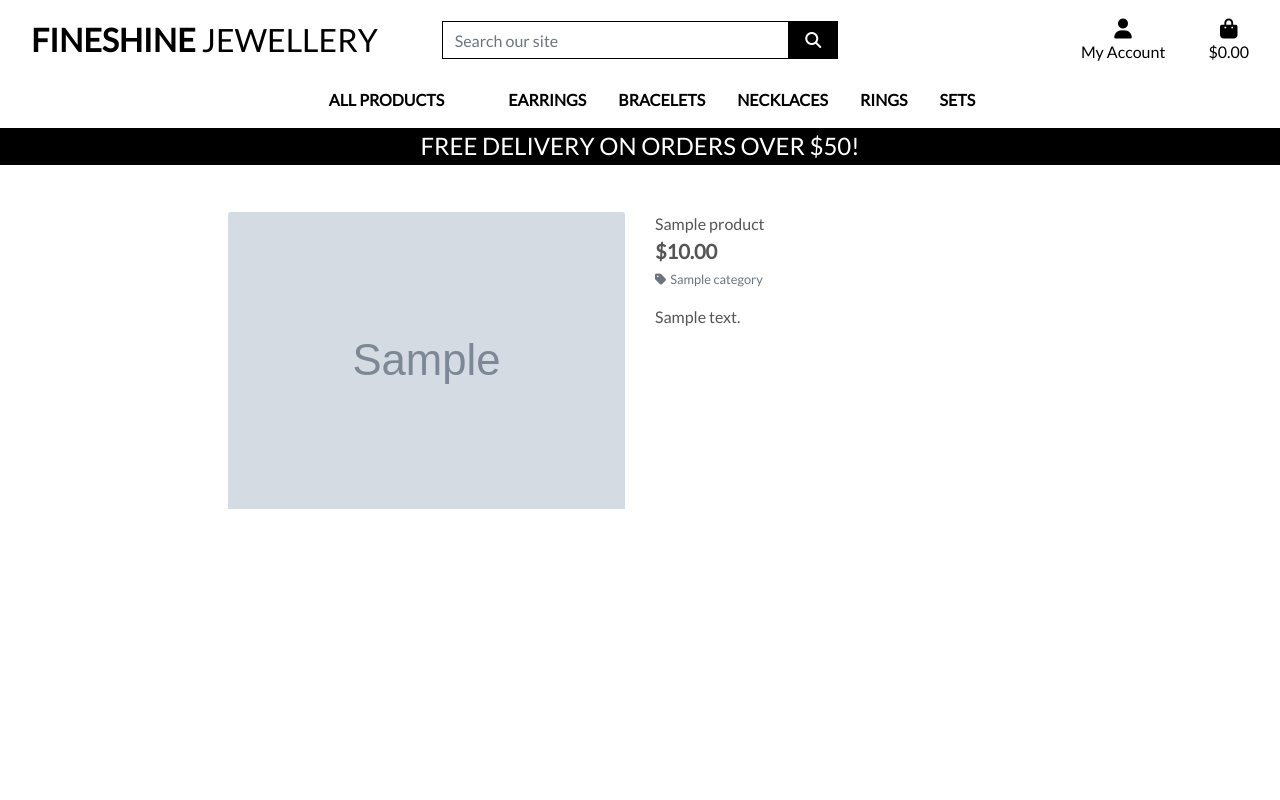
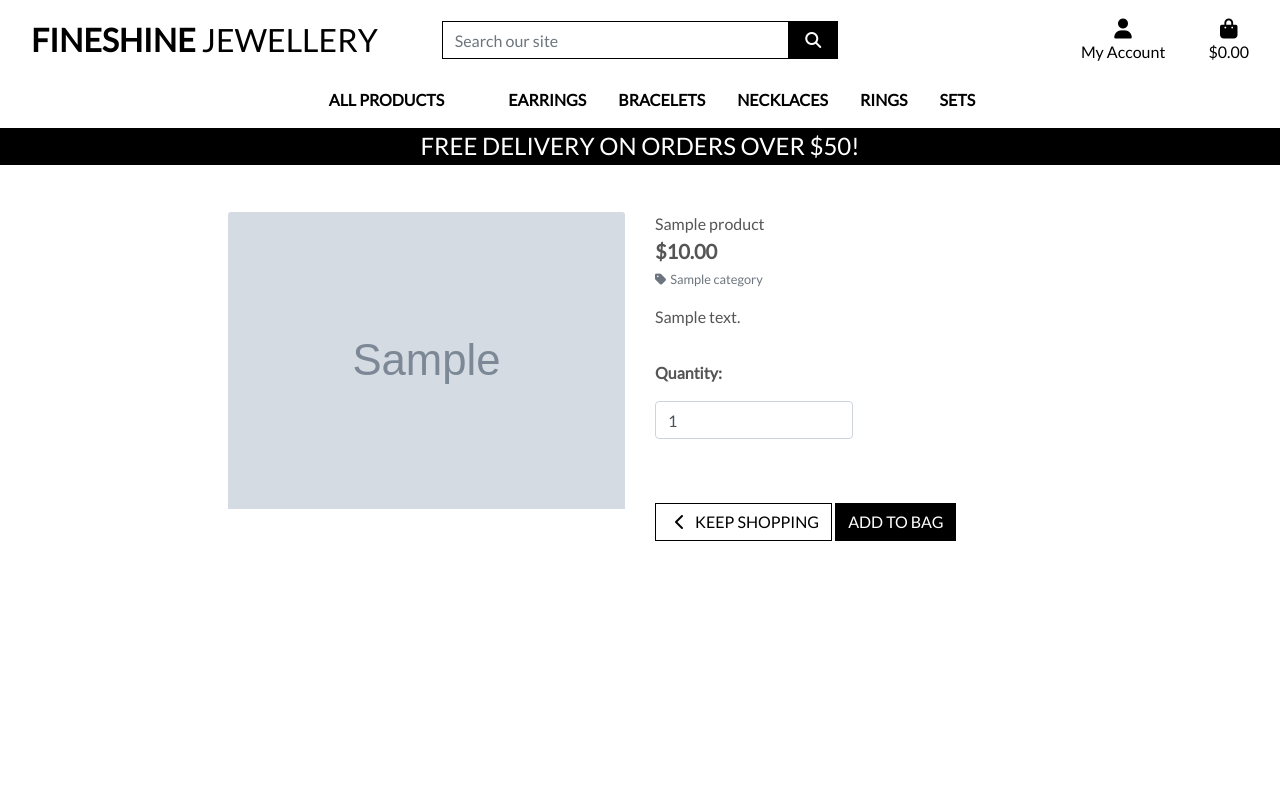
Before and after one commit to BrunaRihl/FineShine-Jewellery, a Django app: page /products/1 in a window 1280 px wide. Run offline with Django 3.2, Linux system fonts and the light colour scheme; tables that the repository leaves empty hold one stand-in row (values such as "Sample post"); grey boxes marked "Sample" are stand-in pictures; some libraries are stand-ins or nearby versions.

Commit message:
feat: Implement 'add to bag' funcionality

```diff
--- a/bag/urls.py
+++ b/bag/urls.py
@@ -2,5 +2,6 @@ from django.urls import path
 from . import views
 
 urlpatterns = [
-    path('', views.view_bag, name='view_bag')
+    path('', views.view_bag, name='view_bag'),
+    path('add/<item_id>/', views.add_to_bag, name='add_to_bag'),
 ]
--- a/products/templates/products/product_detail.html
+++ b/products/templates/products/product_detail.html
@@ -38,6 +38,30 @@
                     </p>
                     {% endif %}
                     <p class="mt-3">{{ product.description }}</p>
+                    <form class="form" action="{% url 'add_to_bag' product.id %}" method="POST">
+                        {% csrf_token %}
+                        <div class="form-row">
+                            <div class="col-12">
+                                <p class="mt-3"><strong>Quantity:</strong></p>
+                                <div class="form-group w-50">
+                                    <div class="input-group">
+                                        <input class="form-control qty_input" type="number" name="quantity" value="1" min="1" max="99" data-item_id="{{ product.id }}" id="id_qty_{{ product.id }}">
+                                    </div>
+                                </div>
+                            </div>
+
+                            <div class="col-12">
+                                <a href="{% url 'products' %}" class="btn btn-outline-black rounded-0 mt-5">
+                                    <span class="icon">
+                                        <i class="fas fa-chevron-left"></i>
+                                    </span>
+                                    <span class="text-uppercase">Keep Shopping</span>
+                                </a>
+                                <input type="submit" class="btn btn-black rounded-0 text-uppercase mt-5" value="Add to Bag">
+                            </div>
+                            <input type="hidden" name="redirect_url" value="{{ request.path }}">
+                        </div>
+                    </form>
                 </div>
             </div>
         </div>
--- a/requirements.txt
+++ b/requirements.txt
@@ -6,6 +6,7 @@ Django==3.2.25
 django-allauth==0.41.0
 idna==3.7
 oauthlib==3.2.2
+Pillow==9.5.0
 python3-openid==3.2.0
 pytz==2024.1
 requests==2.31.0
--- a/static/css/base.css
+++ b/static/css/base.css
@@ -36,6 +36,19 @@ body {
 .btn-black {
     background: black;
     color: white;
+}
+
+.btn-outline-black {
+    background: white;
+    color: black !important; /* use important to override link colors for <a> elements */
+    border: 1px solid black;
+}
+
+.btn-outline-black:hover,
+.btn-outline-black:active,
+.btn-outline-black:focus {
+    background: black;
+    color: white !important;
 }
 
 .shop-now-button:hover,
```
Also changed, not shown: bag/views.py (+17 -1 lines), fineshine_jewellery/settings.py (line endings or trailing spaces).
